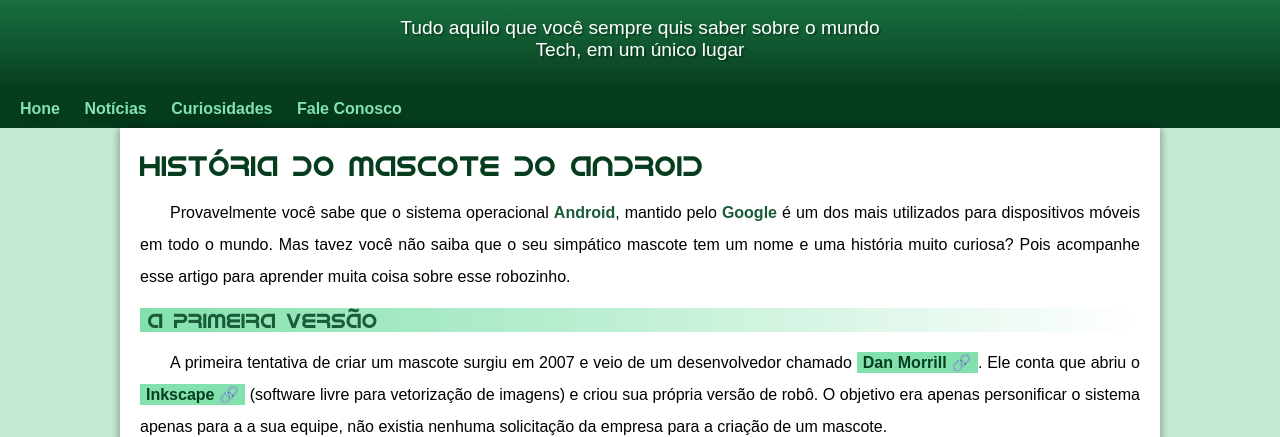
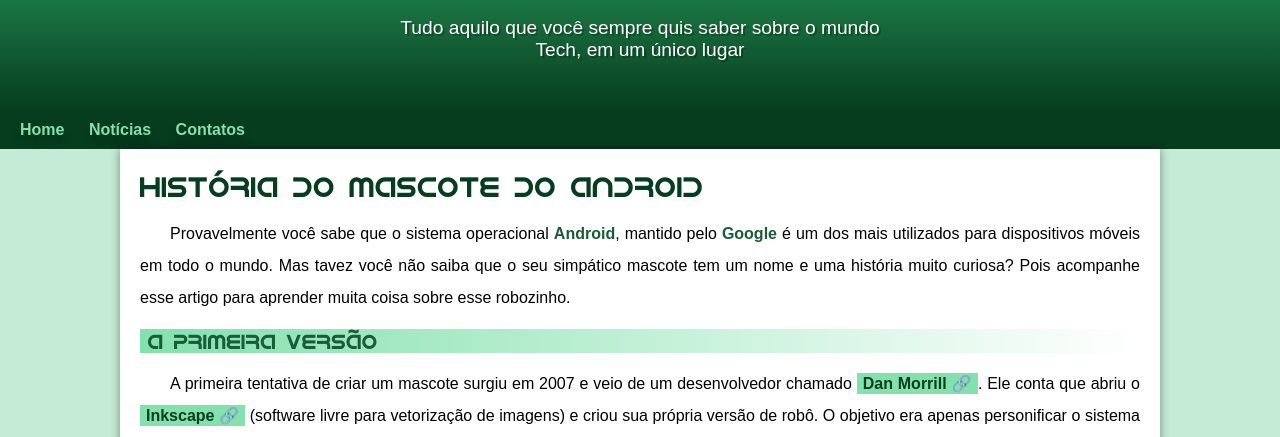
Before and after one commit to natiellyluisa/projeto-curso-em-video, a plain HTML site: page index.html in a window 1280 px wide. Shown: the part 100-537 px from the top of the page. Drawn offline with Linux system fonts and the light colour scheme.

Commit message:
Atualizaçao de padding e menu

```diff
--- a/index.html
+++ b/index.html
@@ -14,10 +14,9 @@
     </header>
 
     <nav>
-        <a href="#">Hone</a>
+        <a href="#">Home</a>
         <a href="#">Notícias</a>
-        <a href="#">Curiosidades</a>
-        <a href="#">Fale Conosco</a>
+        <a href="#">Contatos</a>
     </nav>
 
     <main>
--- a/style/style.css
+++ b/style/style.css
@@ -64,7 +64,7 @@ header > p {
     padding-right: 10px;
     padding-left: 10px;
     text-shadow: 2px 2px 0px rgba(0, 0, 0, 0.268);
-    margin-bottom: 20px;
+    padding-bottom: 50px;
 }
 
 nav {
```
